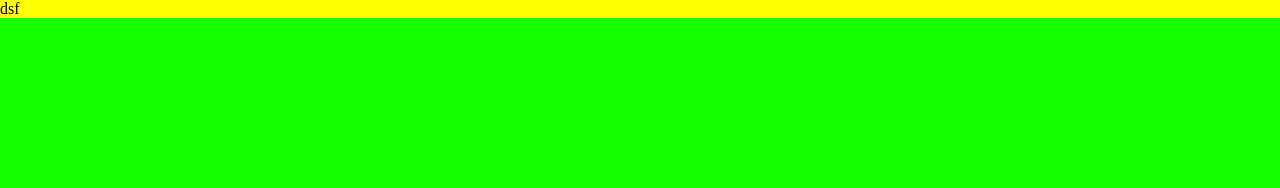
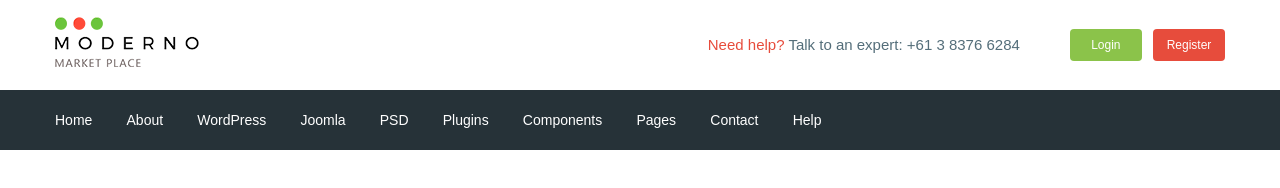
Before and after one commit to d4rkFox/moderno, a website: page app/index.html in a window 1280 px wide. Drawn offline with nearby package versions, Linux system fonts and the light colour scheme; files that its build step writes are made by us from their sources.

Commit message:
added header

```diff
--- a/app/index.html
+++ b/app/index.html
@@ -4,14 +4,101 @@
 <head>
   <meta charset="UTF-8">
   <meta name="viewport" content="width=device-width, initial-scale=1.0">
-  <title>Document</title>
+  <title>Moderno</title>
+  <link href="https://fonts.googleapis.com/css2?family=Roboto:wght@500;700&display=swap" rel="stylesheet">
   <link rel="stylesheet" href="css/libs.min.css">
   <link rel="stylesheet" href="css/style.min.css">
 </head>
 
 <body>
-  <div class="box">dsf</div>
 
+  <header class="header">
+    <div class="header__top">
+      <div class="container">
+        <div class="header__top-inner">
+
+          <div class="header__logo">
+            <a class="header__logo-link" href="#">
+              <img class="header__logo-img" src="images/logo.png" alt="logo">
+            </a>
+          </div>
+          <div class="header__text">
+            <a class="header__help" href="#">
+              <span class="header__edit"> Need help? </span>
+            </a>
+            Talk to an expert:
+            <a class="header__phone" href="tel:61383766284">
+              +61 3 8376 6284
+            </a>
+          </div>
+          <div class="header__box">
+            <a class="basket" href="#">
+              <a class="header__btn header__btn-login" href="#">Login</a>
+              <a class="header__btn header__btn-register" href="#">Register</a>
+            </a>
+          </div>
+        </div>
+      </div>
+    </div>
+    <div class="header__menu">
+      <div class="container">
+        <nav class="menu">
+          <ul class="menu__list">
+            <li class="menu__item">
+              <a class="menu__link" href="#">
+                Home
+              </a>
+            </li>
+            <li class="menu__item">
+              <a class="menu__link" href="#">
+                About
+              </a>
+            </li>
+            <li class="menu__item">
+              <a class="menu__link" href="#">
+                WordPress
+              </a>
+            </li>
+            <li class="menu__item">
+              <a class="menu__link" href="#">
+                Joomla
+              </a>
+            </li>
+            <li class="menu__item">
+              <a class="menu__link" href="#">
+                PSD
+              </a>
+            </li>
+            <li class="menu__item">
+              <a class="menu__link" href="#">
+                Plugins
+              </a>
+            </li>
+            <li class="menu__item">
+              <a class="menu__link" href="#">
+                Components
+              </a>
+            </li>
+            <li class="menu__item">
+              <a class="menu__link" href="#">
+                Pages
+              </a>
+            </li>
+            <li class="menu__item">
+              <a class="menu__link" href="#">
+                Contact
+              </a>
+            </li>
+            <li class="menu__item">
+              <a class="menu__link" href="#">
+                Help
+              </a>
+            </li>
+          </ul>
+        </nav>
+      </div>
+
+  </header>
 
 
   <script src="https://ajax.googleapis.com/ajax/libs/jquery/3.5.1/jquery.min.js"></script>
--- /dev/null
+++ b/app/scss/_fonts.scss
@@ -0,0 +1,7 @@
+@font-face {
+    font-family: 'Roboto-Regular', sans-serif;
+    src: url('../fonts/Roboto-Regular.woff2') (format('woff2')),
+         url('../fonts/Roboto-Regular.woff') (format('woff'));
+    font-weight: 400;
+    font-display: swap;
+}
--- /dev/null
+++ b/app/scss/_global.scss
@@ -0,0 +1,36 @@
+html {
+    box-sizing: border-box;
+}
+
+*,
+*::before,
+*::after {
+    box-sizing: inherit;
+}
+
+a {
+    display: inline-block;
+    text-decoration: none;
+    color: $text;
+}
+
+ul,
+li {
+    margin: 0;
+    padding: 0;
+    list-style: none;
+}
+
+body {
+    font-family: 'Roboto-Regular', sans-serif;
+    font-size: 15px;
+    font-weight: 400;
+    line-height: 24px;
+    color: $text;
+}
+
+.container{
+    max-width: 1200px;
+    margin: 0 auto;
+    padding: 0 15px;
+}
--- /dev/null
+++ b/app/scss/_vars.scss
@@ -0,0 +1,4 @@
+$text: #546e7a;
+$red: #e74c3c;
+$green: #8bc34a;
+$bg: #263238;
--- a/app/scss/style.scss
+++ b/app/scss/style.scss
@@ -1,20 +1,63 @@
-html {
-  box-sizing: border-box;
-}
+@import 'vars';
+@import 'global';
+@import 'fonts';
 
-*,
-*::before,
-*::after {
-  box-sizing: inherit;
-}
-
-body {
-  margin: 0;
-  background-color: rgb(21, 255, 0);
+.header__top-inner {
+  display: flex;
+  justify-content: space-between;
+  height: 90px;
+  align-items: center;
 }
 
 
-.box {
-  box-sizing: border-box;
-  background-color: yellow;
+.header {
+  &__text {
+    margin-left: auto;
+    margin-right: 50px;
+  }
+
+  &__edit {
+    color: $red;
+  }
+
+  &__btn {
+    padding: 4px;
+    width: 72px;
+    border-radius: 4px;
+    text-align: center;
+    color: #ffffff;
+    font-size: 12px;
+
+    &-login {
+      background-color: $green;
+    }
+
+    &-register {
+      background-color: $red;
+      margin-left: 7px;
+    }
+  }
+
+  &__menu {
+    background-color: $bg;
+  }
 }
+
+.menu {
+  display: flex;
+  align-items: center;
+  height: 60px;
+
+  &__item {
+    display: inline-block;
+
+    &+.menu__item {
+      margin-left: 30px;
+    }
+  }
+
+  &__link {
+    color: #ffffff;
+    font-size: 14px;
+  }
+}
--- a/gulpfile.js
+++ b/gulpfile.js
@@ -8,8 +8,8 @@ let gulp = require('gulp'),
   cssmin = require ('gulp-cssmin');
 
 gulp.task('sass', function() {
-return  gulp.src('app/scss/style.scss')
-        .pipe(sass({outputStyle: 'compressed'}))
+return  gulp.src('app/scss/**/*.scss')
+        .pipe(sass({outputStyle: 'expanded'}))
         .pipe(autoprefixer({
           overrideBrowserslist:['last 8 versions']
         }))
@@ -58,7 +58,7 @@ gulp.task('browser-sync', function() {
 });
 
 gulp.task('watch', function(){
-  gulp.watch('app/scss/style.scss', gulp.parallel('sass'))
+  gulp.watch('app/scss/**/*.scss', gulp.parallel('sass'))
   gulp.watch('app/*.html', gulp.parallel('html'))
   gulp.watch('app/js/*js', gulp.parallel('js'))
 })
```
Also changed, not shown: app/fonts/Roboto-Regular.woff (added), app/fonts/Roboto-Regular.woff2 (added), app/images/logo.png (added).
